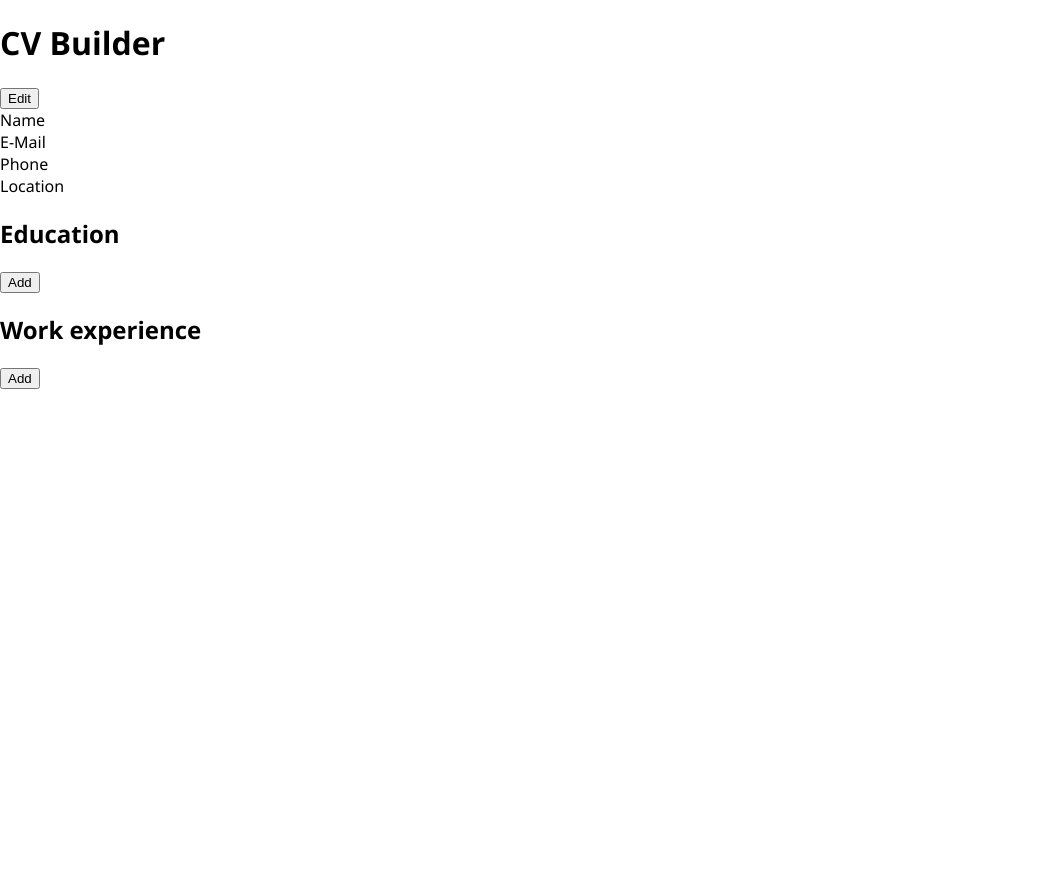
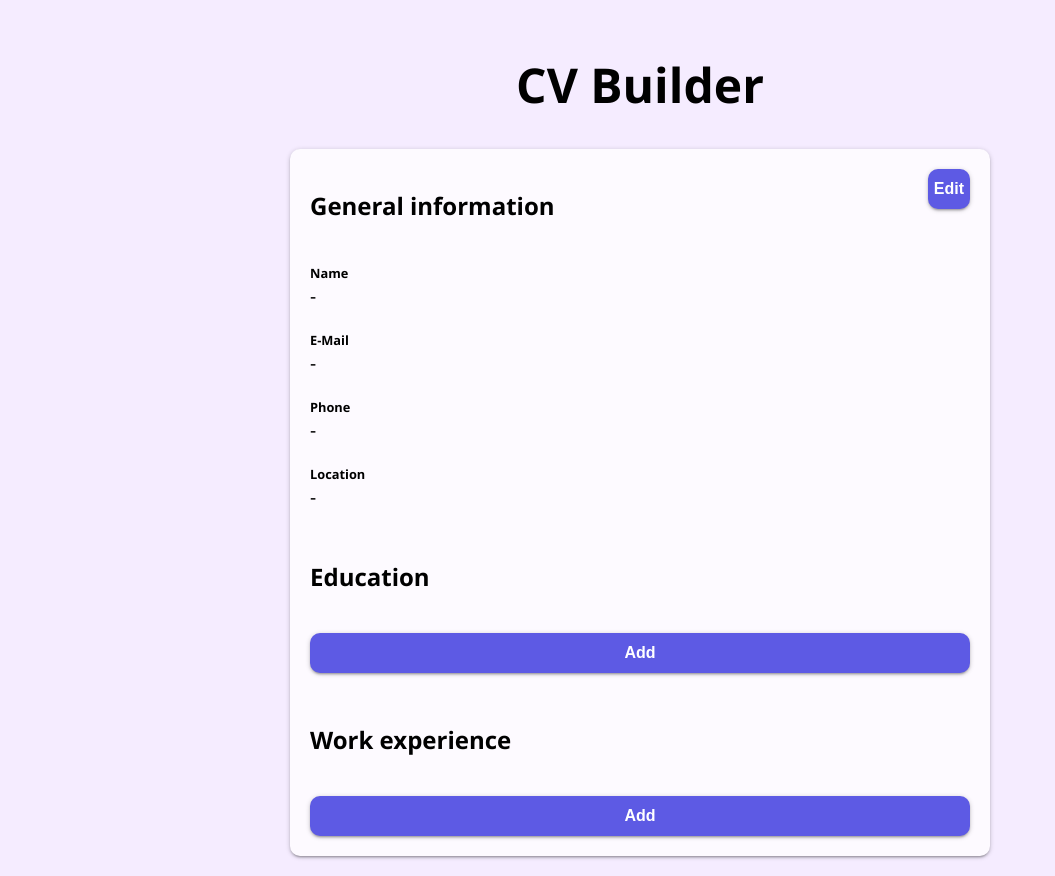
Before and after one commit to insomniac2305/cv-builder, a React (Create React App) app: page / in a window 1280 px wide. Shown: the whole page, without its empty margins (0-1055 px from the left). Before the commit the page ends 800 px from the top, so only its background shows below. Built offline with nearby package versions, Linux system fonts and the light colour scheme.

Commit message:
Add style

```diff
--- a/src/components/App.js
+++ b/src/components/App.js
@@ -11,9 +11,11 @@ class App extends Component {
         <header>
           <h1>CV Builder</h1>
         </header>
-        <General />
-        <Education />
-        <Work />
+        <div className="cv">
+          <General />
+          <Education />
+          <Work />
+        </div>
       </div>
     );
   }
--- a/src/components/Education.js
+++ b/src/components/Education.js
@@ -21,9 +21,18 @@ class Education extends Component {
   }
 
   toggleForm() {
-    this.setState((state) => ({
-      showForm: !state.showForm,
-    }));
+    const newState = {
+      showForm: !this.state.showForm,
+    };
+
+    if (!newState.showForm) {
+      newState.institution = "";
+      newState.degree = "";
+      newState.dateFinished = "";
+      newState.editStage = null;
+    }
+
+    this.setState(newState);
   }
 
   addStage(e) {
@@ -35,7 +44,7 @@ class Education extends Component {
       institution,
       degree,
       dateFinished,
-    }
+    };
 
     if (editStage) {
       newStages[editStage] = changeStage;
@@ -84,19 +93,27 @@ class Education extends Component {
     const { stages, institution, degree, dateFinished, showForm } = this.state;
     const stageList = stages.map((stage, index) => (
       <div key={index} className="stage">
-        <button className="Edit" onClick={this.editStage} data-key={index}>
+        <div className="actions">
+          <button className="edit" onClick={this.editStage} data-key={index}>
             Edit
           </button>
-        <button className="Delete" onClick={this.deleteStage} data-key={index}>
+          <button className="delete" onClick={this.deleteStage} data-key={index}>
             Delete
           </button>
+        </div>
+        <div className="data-row">
           <div className="label">Institution</div>
           <div className="institution">{stage.institution || "-"}</div>
+        </div>
+        <div className="data-row">
           <div className="label">Degree</div>
           <div className="degree">{stage.degree || "-"}</div>
+        </div>
+        <div className="data-row">
           <div className="label">Date finished</div>
           <div className="date-finished">
             {stage.dateFinished === "" ? "-" : new Date(stage.dateFinished).toLocaleDateString()}
+          </div>
         </div>
       </div>
     ));
@@ -107,10 +124,15 @@ class Education extends Component {
         {stageList}
         {showForm && (
           <form onSubmit={this.addStage}>
+            <div className="form-row">
               <label htmlFor="institution">Institution</label>
               <input type="text" name="institution" id="institution" value={institution} onChange={this.handleChange} />
+            </div>
+            <div className="form-row">
               <label htmlFor="degree">Degree</label>
               <input type="text" name="degree" id="degree" value={degree} onChange={this.handleChange} />
+            </div>
+            <div className="form-row">
               <label htmlFor="dateFinished">Date finished</label>
               <input
                 type="date"
@@ -119,10 +141,11 @@ class Education extends Component {
                 value={dateFinished}
                 onChange={this.handleChange}
               />
+            </div>
             <button type="submit">Save</button>
           </form>
         )}
-        <button className="Add" onClick={this.toggleForm}>
+        <button className={showForm ? "cancel" : "add"} onClick={this.toggleForm}>
           {showForm ? "Cancel" : "Add"}
         </button>
       </div>
--- a/src/components/General.js
+++ b/src/components/General.js
@@ -1,4 +1,5 @@
 import React, { Component } from "react";
+import "../styles/General.css";
 
 class General extends Component {
   constructor(props) {
@@ -14,6 +15,7 @@ class General extends Component {
 
     this.handleChange = this.handleChange.bind(this);
     this.toggleEdit = this.toggleEdit.bind(this);
+    this.onEnterKey = this.onEnterKey.bind(this);
   }
 
   handleChange(e) {
@@ -28,38 +30,45 @@ class General extends Component {
     }));
   }
 
+  onEnterKey(e) {
+    e.key === "Enter" && this.toggleEdit();
+  }
+
   render() {
     const { name, email, phone, location, editMode } = this.state;
 
     return (
       <div className="general">
-        <button className="edit" onClick={this.toggleEdit}>
-          {editMode ? "Save" : "Edit"}
-        </button>
+        <h2>General information</h2>
+        <div className="actions">
+          <button className="edit" onClick={this.toggleEdit}>
+            {editMode ? "Save" : "Edit"}
+          </button>
+        </div>
 
         <div className="data-row">
           <div className="label">Name</div>
-          {!editMode && <div className="data name">{name}</div>}
-          {editMode && <input type="text" id="name" name="name" value={name} onChange={this.handleChange} />}
+          {!editMode && <div className="data name">{name || "-"}</div>}
+          {editMode && <input type="text" id="name" name="name" value={name} onChange={this.handleChange} onKeyDown={this.onEnterKey} />}
         </div>
 
         <div className="data-row">
           <div className="label">E-Mail</div>
-          {!editMode && <div className="data email">{email}</div>}
-          {editMode && <input type="text" id="email" name="email" value={email} onChange={this.handleChange} />}
+          {!editMode && <div className="data email">{email || "-"}</div>}
+          {editMode && <input type="text" id="email" name="email" value={email} onChange={this.handleChange} onKeyDown={this.onEnterKey} />}
         </div>
 
         <div className="data-row">
           <div className="label">Phone</div>
-          {!editMode && <div className="data phone">{phone}</div>}
-          {editMode && <input type="text" id="phone" name="phone" value={phone} onChange={this.handleChange} />}
+          {!editMode && <div className="data phone">{phone || "-"}</div>}
+          {editMode && <input type="text" id="phone" name="phone" value={phone} onChange={this.handleChange} onKeyDown={this.onEnterKey} />}
         </div>
 
         <div className="data-row">
           <div className="label">Location</div>
-          {!editMode && <div className="data location">{location}</div>}
+          {!editMode && <div className="data location">{location || "-"}</div>}
           {editMode && (
-            <input type="text" id="location" name="location" value={location} onChange={this.handleChange} />
+            <input type="text" id="location" name="location" value={location} onChange={this.handleChange} onKeyDown={this.onEnterKey} />
           )}
         </div>
       </div>
--- a/src/components/Work.js
+++ b/src/components/Work.js
@@ -23,9 +23,20 @@ class Work extends Component {
   }
 
   toggleForm() {
-    this.setState((state) => ({
-      showForm: !state.showForm,
-    }));
+    const newState = {
+      showForm: !this.state.showForm,
+    };
+
+    if (!newState.showForm) {
+      newState.company = "";
+      newState.position = "";
+      newState.description = "";
+      newState.startDate = "";
+      newState.endDate = "";
+      newState.editStage = null;
+    }
+
+    this.setState(newState);
   }
 
   addStage(e) {
@@ -92,24 +103,36 @@ class Work extends Component {
     const { stages, company, position, description, startDate, endDate, showForm } = this.state;
     const stageList = stages.map((stage, index) => (
       <div key={index} className="stage">
-        <button className="Edit" onClick={this.editStage} data-key={index}>
+        <div className="actions">
+          <button className="edit" onClick={this.editStage} data-key={index}>
             Edit
           </button>
-        <button className="Delete" onClick={this.deleteStage} data-key={index}>
+          <button className="delete" onClick={this.deleteStage} data-key={index}>
             Delete
           </button>
+        </div>
+        <div className="data-row">
           <div className="label">Company</div>
           <div className="company">{stage.company || "-"}</div>
+        </div>
+        <div className="data-row">
           <div className="label">Position</div>
           <div className="position">{stage.position || "-"}</div>
+        </div>
+        <div className="data-row">
           <div className="label">Description</div>
           <div className="description">{stage.description || "-"}</div>
+        </div>
+        <div className="data-row">
           <div className="label">From</div>
           <div className="start-date">
             {stage.startDate === "" ? "-" : new Date(stage.startDate).toLocaleDateString()}
           </div>
+        </div>
+        <div className="data-row">
           <div className="label">Until</div>
           <div className="end-date">{stage.endDate === "" ? "-" : new Date(stage.endDate).toLocaleDateString()}</div>
+        </div>
       </div>
     ));
 
@@ -119,20 +142,30 @@ class Work extends Component {
         {stageList}
         {showForm && (
           <form onSubmit={this.addStage}>
+            <div className="form-row">
               <label htmlFor="company">Company</label>
               <input type="text" name="company" id="company" value={company} onChange={this.handleChange} />
+            </div>
+            <div className="form-row">
               <label htmlFor="position">Position</label>
               <input type="text" name="position" id="position" value={position} onChange={this.handleChange} />
+            </div>
+            <div className="form-row">
               <label htmlFor="description">Description</label>
               <textarea name="description" id="description" value={description} onChange={this.handleChange} />
+            </div>
+            <div className="form-row">
               <label htmlFor="startDate">From</label>
               <input type="date" name="startDate" id="startDate" value={startDate} onChange={this.handleChange} />
+            </div>
+            <div className="form-row">
               <label htmlFor="endDate">Until</label>
               <input type="date" name="endDate" id="endDate" value={endDate} onChange={this.handleChange} />
+            </div>
             <button type="submit">Save</button>
           </form>
         )}
-        <button className="Add" onClick={this.toggleForm}>
+        <button className={showForm ? "cancel" : "add"} onClick={this.toggleForm}>
           {showForm ? "Cancel" : "Add"}
         </button>
       </div>
--- a/src/styles/App.css
+++ b/src/styles/App.css
@@ -0,0 +1,146 @@
+:root {
+  --bg-color: #f5ecff;
+  --bg-color-shade: #fdfaff;
+  --pri-color: #5d5ae4;
+  --err-color: #ff5d5c;
+  --hl-color: rgba(146, 145, 219, 0.288);
+  --border-radius: 10px;
+  --shadow: 0px 2px 2px 0px hsla(0, 0%, 0%, 0.14), 0px 3px 1px -2px hsla(0, 0%, 0%, 0.12),
+    0px 1px 5px 0px hsla(0, 0%, 0%, 0.2);
+}
+
+html,
+body,
+#root,
+.App {
+  min-height: 100vh;
+  height: auto;
+  box-sizing: border-box;
+}
+
+.App {
+  display: grid;
+  justify-content: center;
+  align-content: start;
+  grid-template-columns: min(700px, 100%);
+  padding: 20px;
+  background-color: var(--bg-color);
+}
+
+.cv {
+  background-color: var(--bg-color-shade);
+  border-radius: var(--border-radius);
+  box-shadow: var(--shadow);
+}
+
+header {
+  text-align: center;
+  font-size: 1.5rem;
+}
+
+.general,
+.education,
+.work {
+  display: grid;
+  position: relative;
+  margin: 10px;
+  gap: 20px;
+  padding: 10px;
+}
+
+form,
+.stage {
+  display: grid;
+  position: relative;
+  gap: 10px;
+  margin: -10px;
+  padding: 10px;
+}
+
+.general,
+.stage {
+  border-radius: var(--border-radius);
+  transition: background-color 0.2s ease;
+}
+
+.general:hover,
+.stage:hover {
+  background-color: var(--hl-color);
+}
+
+.actions {
+  position: absolute;
+  right: 10px;
+  top: 10px;
+  display: flex;
+  gap: 5px;
+}
+
+.data-row,
+.form-row {
+  display: grid;
+  grid-template-rows: 20px auto;
+}
+
+label,
+.label {
+  font-size: 0.8rem;
+  font-weight: bold;
+  align-self: self-end;
+}
+
+.data {
+  font-size: 1.2rem;
+}
+
+.description {
+  white-space: pre-wrap;
+}
+
+input,
+textarea {
+  font-size: 1.2rem;
+  appearance: none;
+  border-radius: var(--border-radius);
+  outline: none;
+  border: 1px solid #929292;
+  height: 40px;
+  background-color: var(--bg-color-shade);
+}
+
+input:focus,
+textarea:focus {
+  outline: 1px solid var(--pri-color);
+}
+
+textarea {
+  resize: vertical;
+  font-family: inherit;
+}
+
+button {
+  appearance: none;
+  border: none;
+  outline: none;
+  background-color: var(--pri-color);
+  color: #fff;
+  font-weight: bold;
+  font-size: 1rem;
+  border-radius: var(--border-radius);
+  height: 40px;
+  box-shadow: var(--shadow);
+}
+
+button:hover {
+  cursor: pointer;
+  filter: brightness(1.1);
+}
+
+button:active {
+  filter: brightness(0.9);
+}
+
+button.delete,
+button.cancel {
+  background-color: var(--err-color);
+}
```
Also changed, not shown: src/styles/General.css (added). Lines whose indentation alone changed are shown as unchanged.
